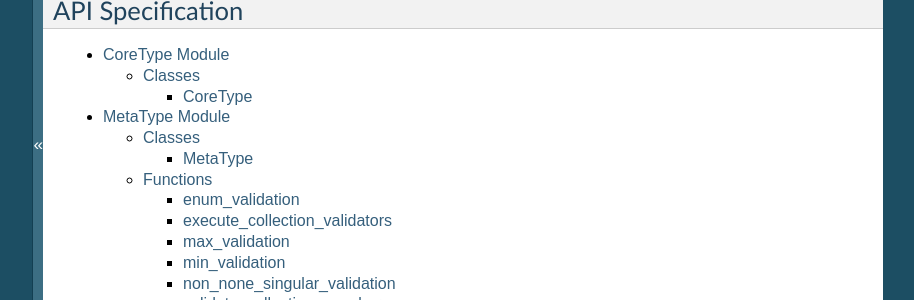
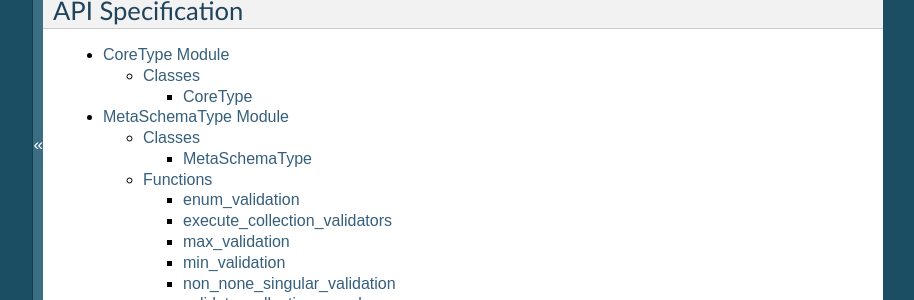
Before and after one commit to neoinsanity/ontic, a Sphinx documentation site: the page built from doc/index.rst, in a window 1280 px wide and 900 px high, scrolled down 1333 px. Shown: the part 152-452 px from the top of the window, without its empty margins (187-1101 px from the left). Built offline with Sphinx 7.4.7, drawn with Linux system fonts in a browser that asks for light colours.

Commit message:
Fixed doc generation issues with renaming of MetaType to MetaSchemaType.

```diff
--- a/doc/ontic.meta_type.rst
+++ b/doc/ontic.meta_type.rst
@@ -1,16 +1,16 @@
 ==============================================
-MetaType Module
+MetaSchemaType Module
 ==============================================
 
-.. automodule:: ontic.meta_type
+.. automodule:: ontic.meta_schema_type
 
 Classes
 ========
 
-MetaType
----------
+MetaSchemaType
+---------------
 
-.. autoclass:: MetaType
+.. autoclass:: MetaSchemaType
     :special-members: __init__
     :members:
 
```
